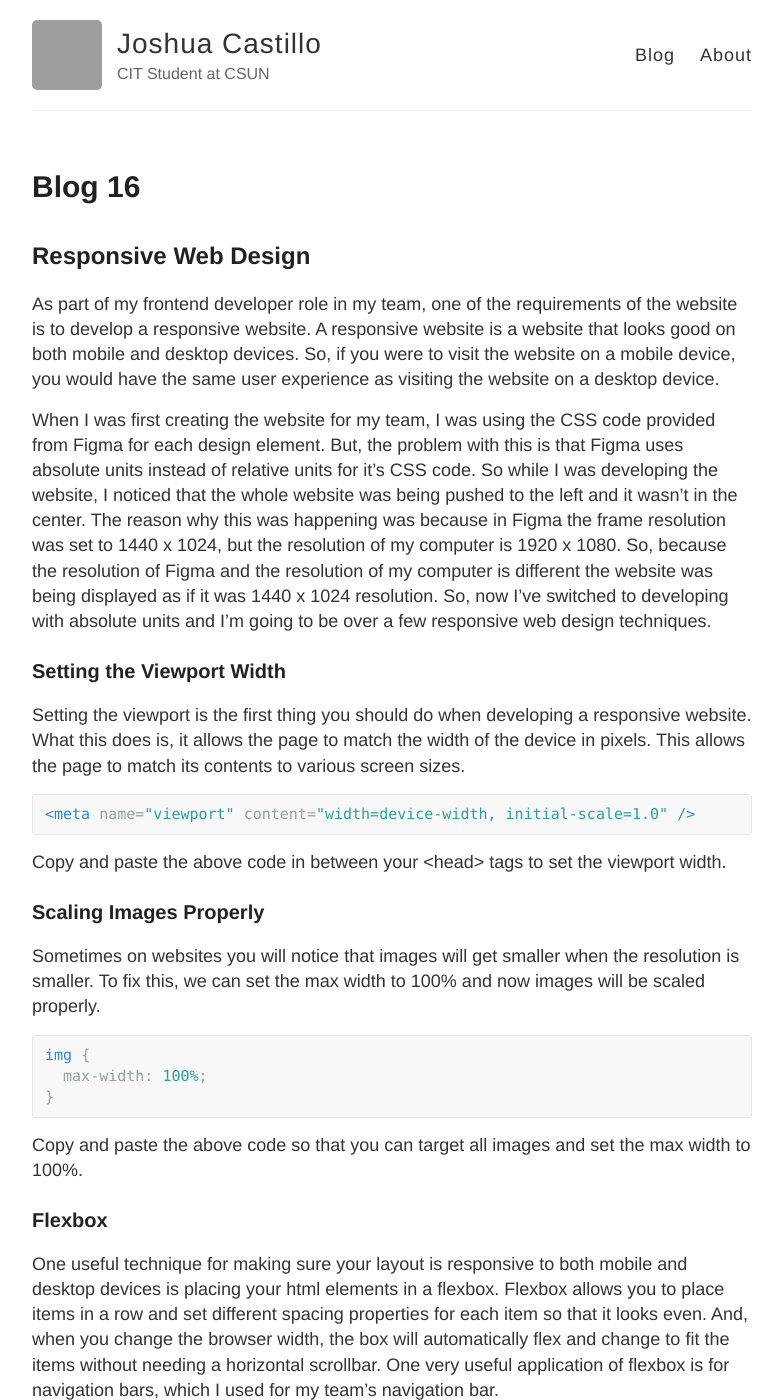
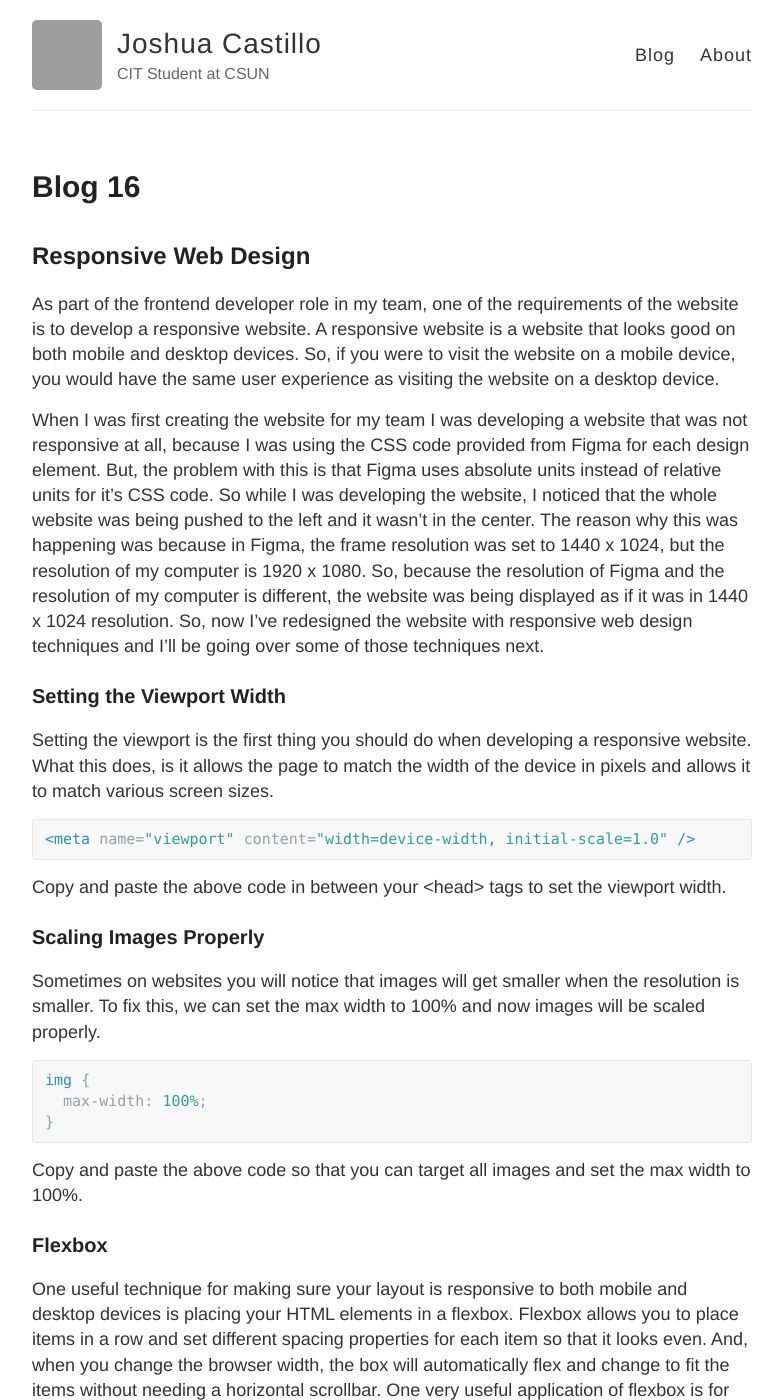
Before and after one commit to Idiomet/my-blog, a Jekyll site: the page built from _posts/2021-03-12-Blog-16.md, in a window 1280 px wide and 1400 px high. Shown: the whole window, without its empty margins (248-1031 px from the left). Built offline with Jekyll 4.4.1, drawn with Linux system fonts in a browser that asks for light colours; some of the changed text lies outside the part shown; grey boxes are pictures that could not be loaded.

Commit message:
Fixed grammar and punctuation

````diff
--- a/_posts/2021-03-12-Blog-16.md
+++ b/_posts/2021-03-12-Blog-16.md
@@ -5,12 +5,12 @@ date: "2021-03-12"
 ---
 
 ## Responsive Web Design
-As part of my frontend developer role in my team, one of the requirements of the website is to develop a responsive website. A responsive website is a website that looks good on both mobile and desktop devices. So, if you were to visit the website on a mobile device, you would have the same user experience as visiting the website on a desktop device.
+As part of the frontend developer role in my team, one of the requirements of the website is to develop a responsive website. A responsive website is a website that looks good on both mobile and desktop devices. So, if you were to visit the website on a mobile device, you would have the same user experience as visiting the website on a desktop device.
 
-When I was first creating the website for my team, I was using the CSS code provided from Figma for each design element. But, the problem with this is that Figma uses absolute units instead of relative units for it's CSS code. So while I was developing the website, I noticed that the whole website was being pushed to the left and it wasn't in the center. The reason why this was happening was because in Figma the frame resolution was set to 1440 x 1024, but the resolution of my computer is 1920 x 1080. So, because the resolution of Figma and the resolution of my computer is different the website was being displayed as if it was 1440 x 1024 resolution. So, now I've switched to developing with absolute units and I'm going to be over a few responsive web design techniques.
+When I was first creating the website for my team I was developing a website that was not responsive at all, because I was using the CSS code provided from Figma for each design element. But, the problem with this is that Figma uses absolute units instead of relative units for it's CSS code. So while I was developing the website, I noticed that the whole website was being pushed to the left and it wasn't in the center. The reason why this was happening was because in Figma, the frame resolution was set to 1440 x 1024, but the resolution of my computer is 1920 x 1080. So, because the resolution of Figma and the resolution of my computer is different, the website was being displayed as if it was in 1440 x 1024 resolution. So, now I've redesigned the website with responsive web design techniques and I'll be going over some of those techniques next.
 
 ### Setting the Viewport Width
-Setting the viewport is the first thing you should do when developing a responsive website. What this does is, it allows the page to match the width of the device in pixels. This allows the page to match its contents to various screen sizes.
+Setting the viewport is the first thing you should do when developing a responsive website. What this does, is it allows the page to match the width of the device in pixels and allows it to match various screen sizes.
 
 ```html
 <meta name="viewport" content="width=device-width, initial-scale=1.0" />
@@ -28,7 +28,7 @@ img {
 Copy and paste the above code so that you can target all images and set the max width to 100%.
 
 ### Flexbox
-One useful technique for making sure your layout is responsive to both mobile and desktop devices is placing your html elements in a flexbox. Flexbox allows you to place items in a row and set different spacing properties for each item so that it looks even. And, when you change the browser width, the box will automatically flex and change to fit the items without needing a horizontal scrollbar. One very useful application of flexbox is for navigation bars, which I used for my team's navigation bar.
+One useful technique for making sure your layout is responsive to both mobile and desktop devices is placing your HTML elements in a flexbox. Flexbox allows you to place items in a row and set different spacing properties for each item so that it looks even. And, when you change the browser width, the box will automatically flex and change to fit the items without needing a horizontal scrollbar. One very useful application of flexbox is for navigation bars, which I used for my team's navigation bar.
 
 ```css
 div {
````
Also changed, not shown: other parts of _posts/2021-03-12-Blog-16.md (+2 -2 lines).
